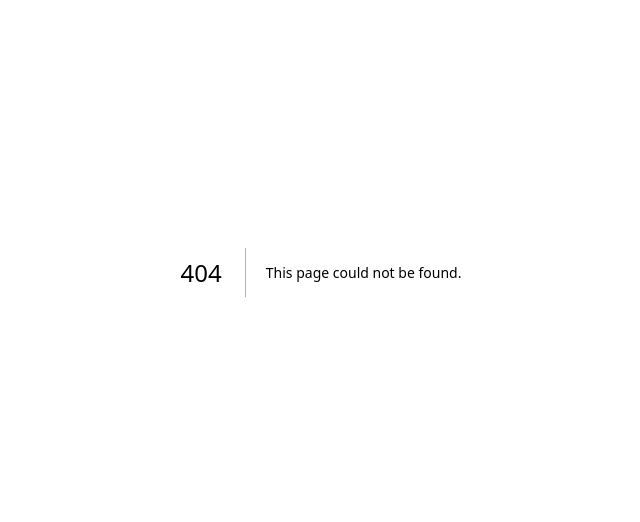
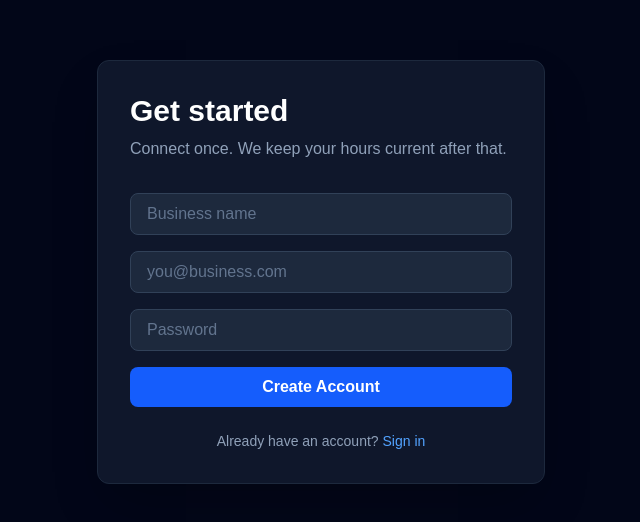
Before and after one commit to emmawest302-sketch/openstatus-web, a Next.js app: page /signup in a window 1280 px wide. Before the commit this address had no page. Shown: the part 128-650 px from the top of the page, without its empty margins (319-959 px from the left). Built offline with nearby package versions, Linux system fonts and the light colour scheme; no server answers.

Commit message:
Add signup page

```diff
--- /dev/null
+++ b/src/app/signup/page.tsx
@@ -0,0 +1,95 @@
+'use client';
+
+import { useState } from 'react';
+import { useRouter } from 'next/navigation';
+import { supabase } from '@/lib/supabase';
+
+export default function SignupPage() {
+  const [businessName, setBusinessName] = useState('');
+  const [email, setEmail] = useState('');
+  const [password, setPassword] = useState('');
+  const [loading, setLoading] = useState(false);
+  const [error, setError] = useState('');
+  const [notice, setNotice] = useState('');
+  const router = useRouter();
+
+  const handleSignup = async (e: React.FormEvent) => {
+    e.preventDefault();
+    setLoading(true);
+    setError('');
+    setNotice('');
+    try {
+      const { data, error } = await supabase.auth.signUp({
+        email,
+        password,
+        options: { data: { business_name: businessName } },
+      });
+      if (error) throw error;
+      if (data.session) {
+        router.push('/dashboard');
+      } else {
+        setNotice('Check your email to confirm your account, then sign in.');
+      }
+    } catch (err) {
+      setError(err instanceof Error ? err.message : 'Signup failed');
+    } finally {
+      setLoading(false);
+    }
+  };
+
+  return (
+    <div className="min-h-screen bg-slate-950 flex items-center justify-center p-4">
+      <div className="w-full max-w-md bg-slate-900 border border-slate-800 rounded-xl shadow-2xl p-8">
+        <h1 className="text-3xl font-bold text-white mb-2">Get started</h1>
+        <p className="text-slate-400 mb-8">
+          Connect once. We keep your hours current after that.
+        </p>
+
+        <form onSubmit={handleSignup} className="space-y-4">
+          <input
+            type="text"
+            value={businessName}
+            onChange={(e) => setBusinessName(e.target.value)}
+            placeholder="Business name"
+            className="w-full px-4 py-2 bg-slate-800 border border-slate-700 rounded-lg text-white placeholder-slate-500 focus:outline-none focus:border-blue-500"
+            required
+          />
+          <input
+            type="email"
+            value={email}
+            onChange={(e) => setEmail(e.target.value)}
+            placeholder="you@business.com"
+            className="w-full px-4 py-2 bg-slate-800 border border-slate-700 rounded-lg text-white placeholder-slate-500 focus:outline-none focus:border-blue-500"
+            required
+          />
+          <input
+            type="password"
+            value={password}
+            onChange={(e) => setPassword(e.target.value)}
+            placeholder="Password"
+            className="w-full px-4 py-2 bg-slate-800 border border-slate-700 rounded-lg text-white placeholder-slate-500 focus:outline-none focus:border-blue-500"
+            required
+          />
+
+          {error ? <p className="text-sm text-red-400">{error}</p> : null}
+          {notice ? <p className="text-sm text-emerald-400">{notice}</p> : null}
+
+          <button
+            type="submit"
+            disabled={loading}
+            className="w-full bg-blue-600 hover:bg-blue-700 disabled:opacity-50 text-white font-semibold py-2 rounded-lg transition"
+          >
+            {loading ? 'Creating account...' : 'Create Account'}
+          </button>
+        </form>
+
+        <p className="text-sm text-slate-400 text-center mt-6">
+          Already have an account?{' '}
+          <a href="/" className="text-blue-400 hover:text-blue-300">
+            Sign in
+          </a>
+        </p>
+      </div>
+    </div>
+  );
+}
```
